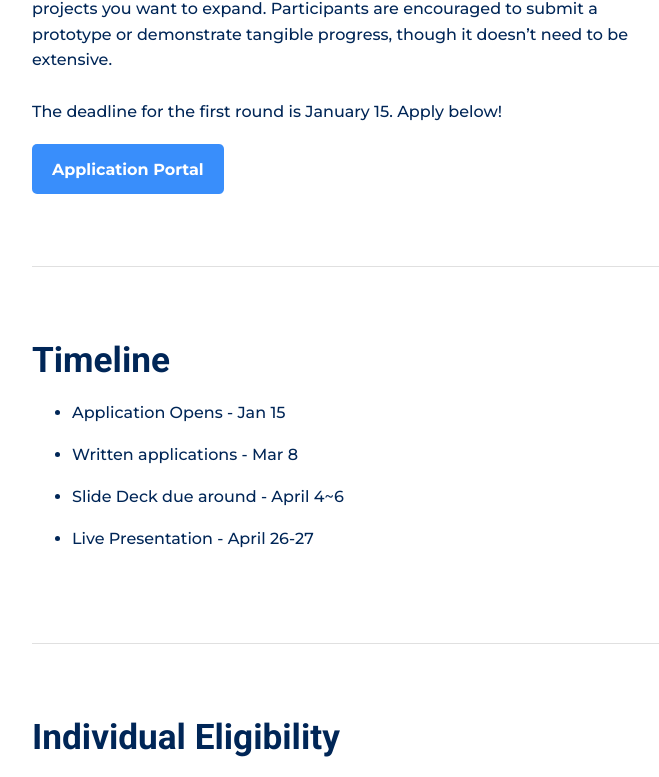
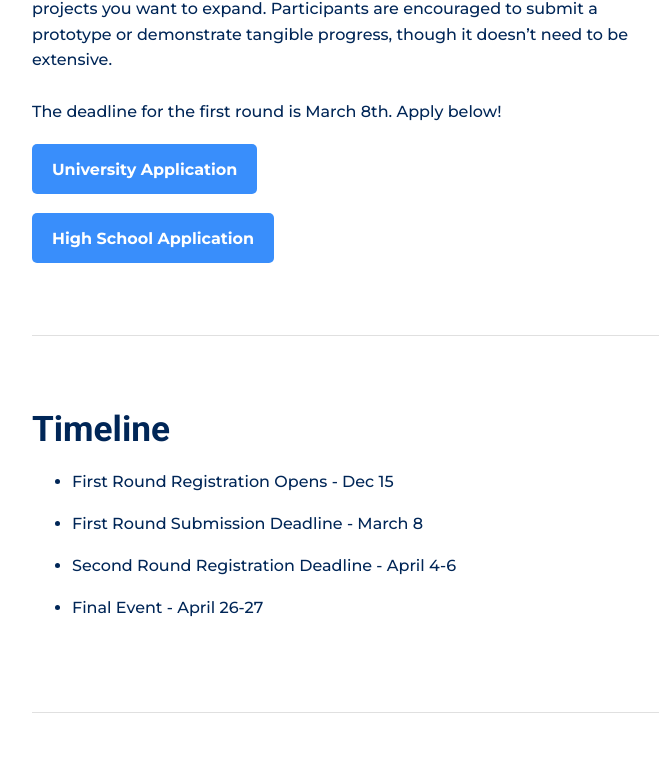
Before and after one commit to anmol-dash/prize-website-v11, a React (Create React App) app: page /apply in a window 1280 px wide. Shown: the part 693-1470 px from the top of the page, without its empty margins (288-947 px from the left). Built offline with nearby package versions, Linux system fonts and the light colour scheme.

Commit message:
information update

```diff
--- a/src/components/NavBar.css
+++ b/src/components/NavBar.css
@@ -8,7 +8,7 @@
   background-color: #398efb;
   font-family: 'Poppins', sans-serif;
   position: relative;
-  z-index: 1000; /* Ensure navbar is above all other content */
+  z-index: 1000;
 }
 
 .navbar-brand {
@@ -26,7 +26,7 @@
   justify-content: flex-end;
   flex: 1;
   margin-right: 40px;
-  z-index: 1100; /* Ensure the menu appears above other content */
+  z-index: 1100;
 }
 
 .navbar-menu a {
@@ -55,7 +55,7 @@
   display: none;
   flex-direction: column;
   cursor: pointer;
-  z-index: 1200; /* Ensure hamburger button is clickable */
+  z-index: 1200;
 }
 
 .hamburger .line {
@@ -99,7 +99,7 @@
   .navbar-menu.is-active a {
     display: block;
     text-align: left;
-    padding: 10px 0; /* Add vertical padding for touch targets */
+    padding: 10px 0;
     font-size: 1rem;
   }
 
@@ -112,13 +112,12 @@
     padding: 10px;
   }
 
-  /* Remove lines under menu items in mobile mode */
   .navbar-menu a:after {
-    display: none; /* Disable the underline effect */
+    display: none;
   }
 
   .navbar-menu a:hover {
-    background-color: rgba(255, 255, 255, 0.1); /* Highlight effect */
+    background-color: rgba(255, 255, 255, 0.1);
   }
 }
 
@@ -127,7 +126,7 @@
   gap: 15px;
   align-items: center;
   margin-left: 20px;
-  height: 100%; /* Match navbar height */
+  height: 100%;
 }
 
 .social-media img {
@@ -135,11 +134,11 @@
   height: 24px;
   cursor: pointer;
   transition: transform 0.2s ease;
-  vertical-align: middle; /* Ensure images are centered */
+  vertical-align: middle;
 }
 
 .social-media img:hover {
-  transform: scale(1.1); /* Slight zoom effect on hover */
+  transform: scale(1.1);
 }
 
 .navbar-brand .logo {
--- a/src/components/NavBar.js
+++ b/src/components/NavBar.js
@@ -1,6 +1,6 @@
 import React, { useState } from 'react';
-import { Link } from 'react-router-dom';  // Import Link from react-router-dom
-import './NavBar.css'; // Ensure proper CSS styling is in place
+import { Link } from 'react-router-dom';
+import './NavBar.css';
 
 const NavBar = () => {
   const [isOpen, setIsOpen] = useState(false);
@@ -38,7 +38,6 @@ const NavBar = () => {
         </Link>
       </div>
 
-      {/* Social Media Links (external) */}
       <div className="social-media">
         <a
           href="https://www.instagram.com/pennclimateventures/"
@@ -72,7 +71,6 @@ const NavBar = () => {
         </a>
       </div>
 
-      {/* Hamburger Menu for smaller screens */}
       <div className="hamburger" onClick={toggleMenu} aria-expanded={isOpen}>
         <div className="line"></div>
         <div className="line"></div>
--- a/src/components/countdown/countdown.js
+++ b/src/components/countdown/countdown.js
@@ -1,7 +1,7 @@
 import React, { useState, useEffect } from "react";
 import "./styles.css";
 
-const COUNTDOWN_TARGET = new Date("2024-12-31T23:59:59");
+const COUNTDOWN_TARGET = new Date("2025-03-08T23:59:59");
 
 const getTimeLeft = () => {
 	const totalTimeLeft = COUNTDOWN_TARGET - new Date();
--- a/src/components/countdown/styles.css
+++ b/src/components/countdown/styles.css
@@ -2,7 +2,7 @@
 
 .countdown {
   margin-top: 20px;
-  font-family: 'Roboto', sans-serif; /* Apply Roboto font */
+  font-family: 'Roboto', sans-serif;
   font-weight: 700;
 }
 
@@ -12,7 +12,7 @@
 	flex-direction: row;
 	justify-content: center;
 	margin: auto;
-	gap: 20px; /* Set a fixed gap between the boxes */
+	gap: 20px;
 }
 .countdown h2 {
 	margin-bottom: 20px;
@@ -31,7 +31,7 @@
 .countdown .value {
 	font-size: 30px;
 	font-weight: 600;
-	background-color: rgba(255, 255, 255, 0.876); /* Make boxes slightly transparent */
+	background-color: rgba(255, 255, 255, 0.876);
 	display: flex;
 	flex-direction: column;
 	justify-content: center;
@@ -73,6 +73,6 @@
 	font-size: 16px;
 	letter-spacing: 0px;
 	margin-top: 5px;
-    font-weight: 400; /* Less bold font for labels */
-	text-transform: uppercase; /* Transform text to uppercase */
+    font-weight: 400;
+	text-transform: uppercase;
 }
--- a/src/pages/AboutPage.css
+++ b/src/pages/AboutPage.css
@@ -77,7 +77,7 @@ body {
   height: 1px;
   background-color: #e0e0e0;
   width: 50%;
-  margin: 40px auto; /* Center horizontally */
+  margin: 40px auto;
 }
 
 .main-content {
--- a/src/pages/AboutPage.js
+++ b/src/pages/AboutPage.js
@@ -10,7 +10,7 @@ const AboutPage = () => {
     <div>
       <Navbar />
       <header className="hero-section">
-        <video className="hero-video" autoPlay loop muted>
+      <video className="hero-video" autoPlay loop muted controlsList="nodownload nofullscreen noremoteplayback">
           <source src={`${process.env.PUBLIC_URL}/about.mp4`} type="video/mp4" />
           Your browser does not support the video tag.
         </video>
--- a/src/pages/Application.css
+++ b/src/pages/Application.css
@@ -96,7 +96,7 @@ body {
   height: 1px;
   background-color: #e0e0e0;
   width: 50%;
-  margin: 40px auto; /* Center horizontally */
+  margin: 40px auto;
 }
 
 .main-content {
--- a/src/pages/Application.js
+++ b/src/pages/Application.js
@@ -47,7 +47,7 @@ const Application = () => {
     <div>
       <Navbar />
       <header className="hero-section">
-        <video className="hero-video" autoPlay loop muted>
+      <video className="hero-video" autoPlay loop muted controlsList="nodownload nofullscreen noremoteplayback">
           <source src={`${process.env.PUBLIC_URL}/about.mp4`} type="video/mp4" />
           Your browser does not support the video tag.
         </video>
@@ -70,9 +70,12 @@ const Application = () => {
             though it doesn’t need to be extensive.
 
             <br/><br/>
-            The deadline for the first round is January 15. Apply below!
+            The deadline for the first round is March 8th. Apply below!
             </p>
-            <button className="cta-button">Application Portal</button>
+
+            <a href="https://airtable.com/appsSPuO4G3jMYsxD/pagSMx2lt3o1Mb2qx/form" className="cta-button" target="_blank" rel="noopener noreferrer">University Application</a>
+            <br/>
+            <a href="https://airtable.com/appsSPuO4G3jMYsxD/pag57g9FCHY7p8KUO/form" className="cta-button" target="_blank" rel="noopener noreferrer">High School Application</a>
           </div>
         </section>
 
@@ -85,10 +88,10 @@ const Application = () => {
           <div className="content">
             <h2 className="heading">Timeline</h2>
             <ul>
-              <li>Application Opens - Jan 15</li>
-              <li>Written applications - Mar 8</li>
-              <li>Slide Deck due around - April 4~6</li>
-              <li>Live Presentation - April 26-27</li>
+              <li>First Round Registration Opens - Dec 15</li>
+              <li>First Round Submission Deadline - March 8</li>
+              <li>Second Round Registration Deadline - April 4-6</li>
+              <li>Final Event - April 26-27</li>
             </ul>
           </div>
         </section>
--- a/src/pages/GetInvolved.css
+++ b/src/pages/GetInvolved.css
@@ -77,7 +77,7 @@ body {
   height: 1px;
   background-color: #e0e0e0;
   width: 50%;
-  margin: 40px auto; /* Center horizontally */
+  margin: 40px auto;
 }
 
 .main-content {
@@ -174,18 +174,17 @@ body {
 }
 
 
-/* Add to GetInvolved.css */
 .button-group {
     display: flex;
     justify-content: center;
-    gap: 30px;  /* Increased gap */
+    gap: 30px;
     margin: 10px 0;
     padding: 0 20px;
   }
 
   .button-group button {
-    padding: 15px 40px;  /* Increased padding */
-    font-size: 1.2rem;   /* Increased font size */
+    padding: 15px 40px;
+    font-size: 1.2rem;
     font-family: 'Montserrat', sans-serif;
     background-color: transparent;
     color: #002657;
@@ -193,7 +192,7 @@ body {
     border-radius: 4px;
     cursor: pointer;
     transition: all 0.3s ease;
-    min-width: 200px;    /* Added minimum width */
+    min-width: 200px;
   }
 
   .button-group button:hover {
@@ -240,7 +239,6 @@ body {
     }
   }
 
-  /* Add animation for content transitions */
   .content > div {
     animation: fadeIn 0.3s ease-in;
   }
--- a/src/pages/GetInvolved.js
+++ b/src/pages/GetInvolved.js
@@ -10,7 +10,7 @@ const GetInvolved = () => {
     <div>
       <Navbar />
       <header className="hero-section">
-        <video className="hero-video" autoPlay loop muted>
+      <video className="hero-video" autoPlay loop muted controlsList="nodownload nofullscreen noremoteplayback">
           <source src={`${process.env.PUBLIC_URL}/about.mp4`} type="video/mp4" />
           Your browser does not support the video tag.
         </video>
--- a/src/pages/LandingPage.js
+++ b/src/pages/LandingPage.js
@@ -12,7 +12,7 @@ const LandingPage = () => {
       <Navbar />
 
       <header className="hero-section">
-        <video className="hero-video" autoPlay loop muted>
+      <video className="hero-video" autoPlay loop muted controlsList="nodownload nofullscreen noremoteplayback">
           <source src={`${process.env.PUBLIC_URL}/windmill.mp4`} type="video/mp4" />
           Your browser does not support the video tag.
         </video>
@@ -66,9 +66,10 @@ const LandingPage = () => {
           <div className="content">
             <h2 className="heading">Timeline</h2>
             <ul>
-              <li>Registration Opens: Dec 1, 2024</li>
-              <li>Submission Deadline: Jan 15, 2025</li>
-              <li>Final Event: Feb 20, 2025</li>
+              <li>First Round Registration Opens - Dec 15</li>
+              <li>First Round Submission Deadline - March 8</li>
+              <li>Second Round Registration Deadline - April 4-6</li>
+              <li>Final Event - April 26-27</li>
             </ul>
           </div>
         </section>
```
Also changed, not shown: src/pages/LandingPage.css (+0 -9 lines).
